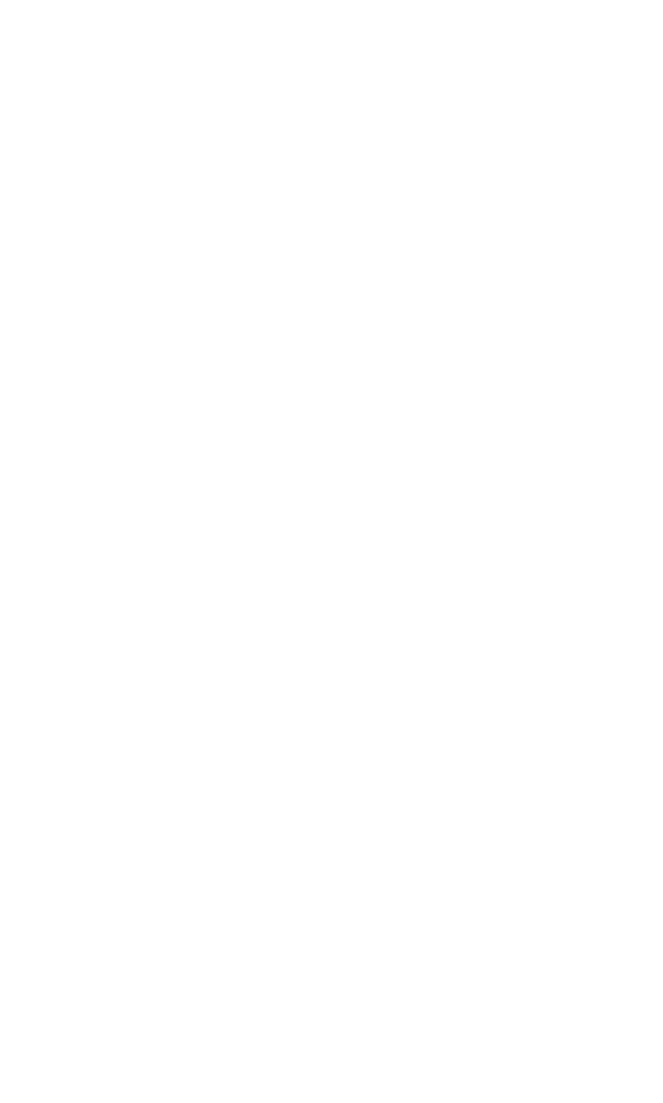
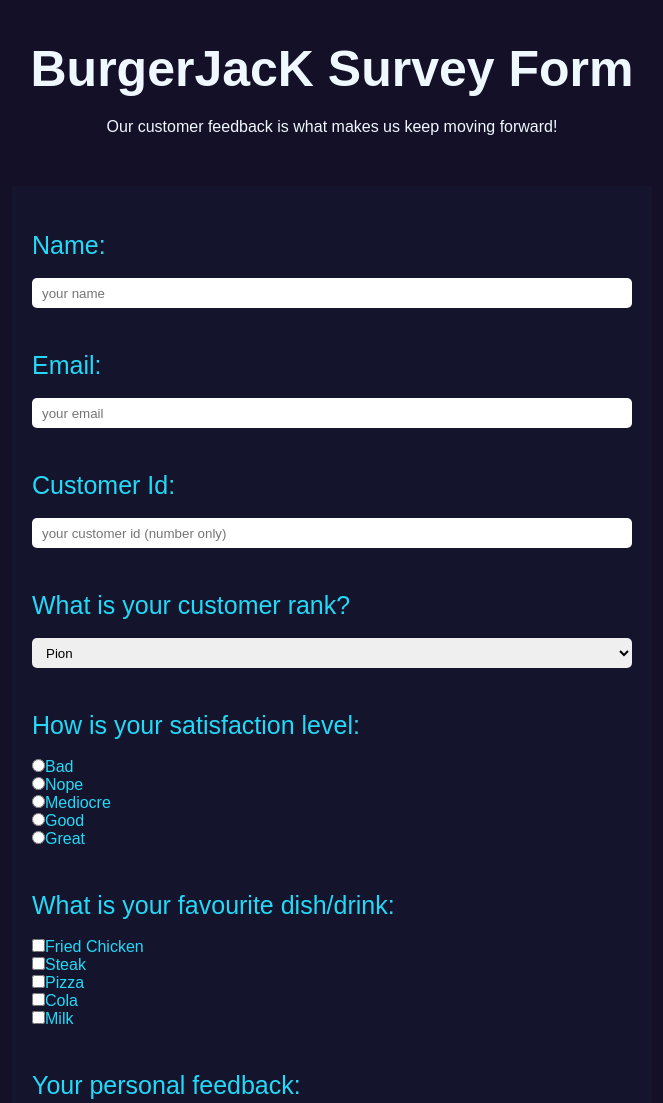
Before and after one commit to Eiyuulia/test, a plain HTML site: page fcc webdesign - p2/index.html in a window 1280 px wide. Shown: the top 1103 px of the page, without its empty margins (308-971 px from the left). Before the commit the page ends 800 px from the top, so only its background shows below. Drawn offline with Linux system fonts and the light colour scheme.

Commit message:
finish fcc webdesign - p2

```diff
--- a/fcc webdesign - p2/index.html
+++ b/fcc webdesign - p2/index.html
@@ -11,6 +11,69 @@
 
 <body>
 
+    <h1 id="title">BurgerJacK Survey Form</h1>
+    <p>Our customer feedback is what makes us keep moving forward!</p>
+
+    <form id="survey-form">
+        <label for="name" id="name-label">Name:</label>
+        <br>
+        <input type="text" name="name" id="name" placeholder="your name">
+        <br><br>
+
+        <label for="email" id="email-label">Email:</label>
+        <br>
+        <input type="email" id="email" placeholder="your email">
+        <br><br>
+
+        <label for="number" id="number-label">Customer Id:</label>
+        <br>
+        <input type="number" id="number" placeholder="your customer id (number only)">
+        <br><br>
+
+        <label for="dropdown" id="dropdown-label">What is your customer rank?</label>
+        <br>
+        <select name="dropdown" id="dropdown">
+            <option value="non" disabled>your rank</option>
+            <option value="pion">Pion</option>
+            <option value="jack">Jack</option>
+            <option value="queen">Queen</option>
+            <option value="king">King</option>
+        </select>
+        <br><br>
+
+        <label for="satisfaction">How is your satisfaction level:</label>
+        <br>
+        <input type="radio" name="satisfaction" id="bad">Bad
+        <br>
+        <input type="radio" name="satisfaction" id="nope">Nope
+        <br>
+        <input type="radio" name="satisfaction" id="mediocre">Mediocre
+        <br>
+        <input type="radio" name="satisfaction" id="good">Good
+        <br>
+        <input type="radio" name="satisfaction" id="great">Great
+        <br><br>
+
+        <label for="favourite">What is your favourite dish/drink:</label>
+        <br>
+        <input type="checkbox" name="chicken" id="chicken" value="chicken">Fried Chicken
+        <br>
+        <input type="checkbox" name="steak" id="steak" value="steak">Steak
+        <br>
+        <input type="checkbox" name="pizza" id="pizza" value="pizza">Pizza
+        <br>
+        <input type="checkbox" name="cola" id="cola" value="cola">Cola
+        <br>
+        <input type="checkbox" name="milk" id="milk" value="milk">Milk
+        <br><br>
+
+        <label for="feedback">Your personal feedback:</label>
+        <br>
+        <textarea name="feedback" id="feedback" cols="30" rows="10" placeholder="your additional feedback"></textarea>
+        <br><br>
+
+        <button id="submit">Submit</button>
+    </form>
 </body>
 
 </html>
--- a/fcc webdesign - p2/style.css
+++ b/fcc webdesign - p2/style.css
@@ -0,0 +1,91 @@
+* {
+    margin: 0;
+    padding: 0;
+    box-sizing: border-box;
+}
+
+body {
+    font-family: Arial, Helvetica, sans-serif;
+    background-color: #141028;
+}
+
+h1 {
+    margin: 40px 0 20px 0;
+    color: aliceblue;
+    text-align: center;
+    font-size: 50px;
+}
+
+p {
+    color: aliceblue;
+    text-align: center;
+}
+
+#survey-form {
+    width: 50%;
+    margin: 50px auto;
+    padding: 20px;
+    color: #24D9F7;
+    background-color: #14152D;
+}
+
+#survey-form label {
+    display: block;
+    margin-top: 25px;
+    font-size: 25px;
+}
+
+#name {
+    width: 600px;
+    height: 30px;
+    padding-left: 10px;
+    border: none;
+    border-radius: 5px;
+}
+
+#email {
+    width: 600px;
+    height: 30px;
+    padding-left: 10px;
+    border: none;
+    border-radius: 5px;
+}
+
+#number {
+    width: 600px;
+    height: 30px;
+    padding-left: 10px;
+    border: none;
+    border-radius: 5px;
+}
+
+#dropdown {
+    width: 600px;
+    height: 30px;
+    padding-left: 10px;
+    border: none;
+    border-radius: 5px;
+}
+
+textarea {
+    width: 90%;
+    padding: 10px;
+}
+
+button {
+    display: block;
+    margin: 100px auto 10px auto;
+    width: 200px;
+    height: 50px;
+    border: none;
+    color: white;
+    font-size: 20px;
+    font-weight: bold;
+    background-color: orangered;
+}
+
+button:hover {
+    cursor: pointer;
+    background-color: whitesmoke;
+    color: #333;
+}
```
